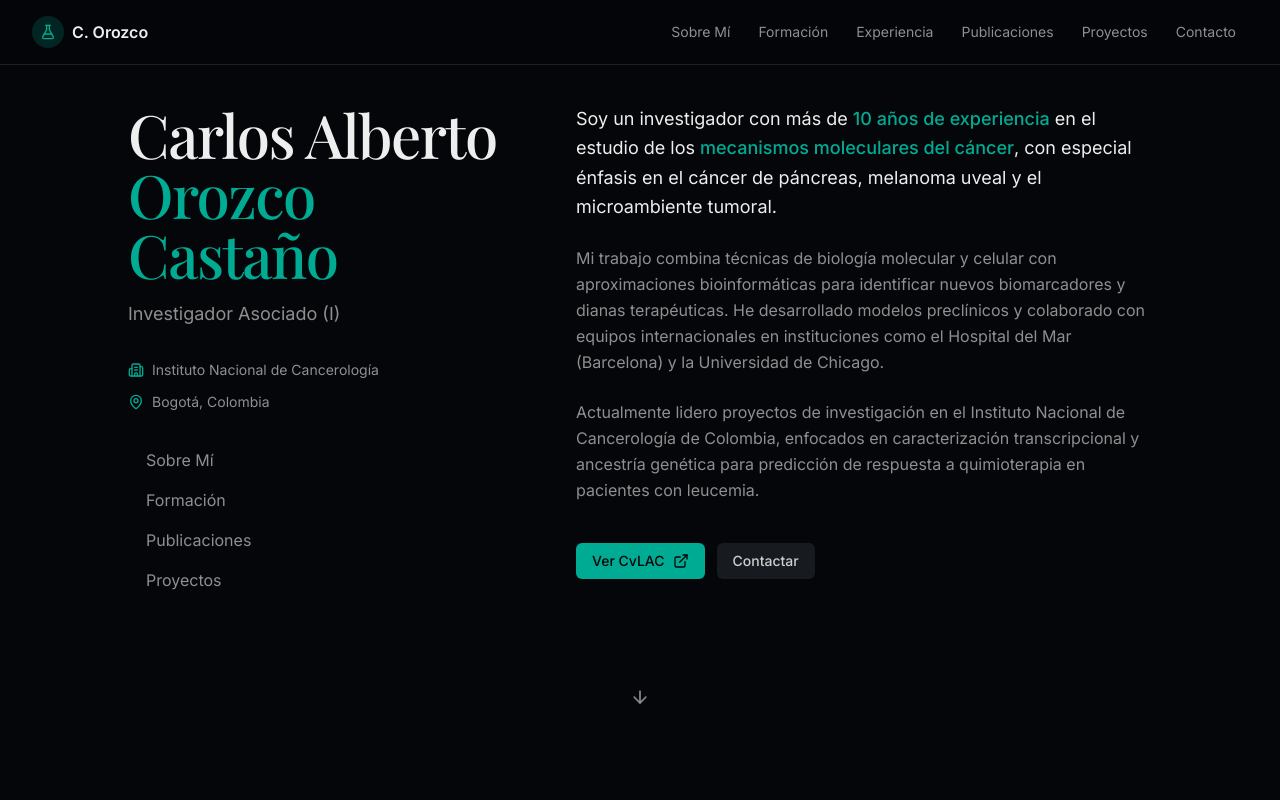
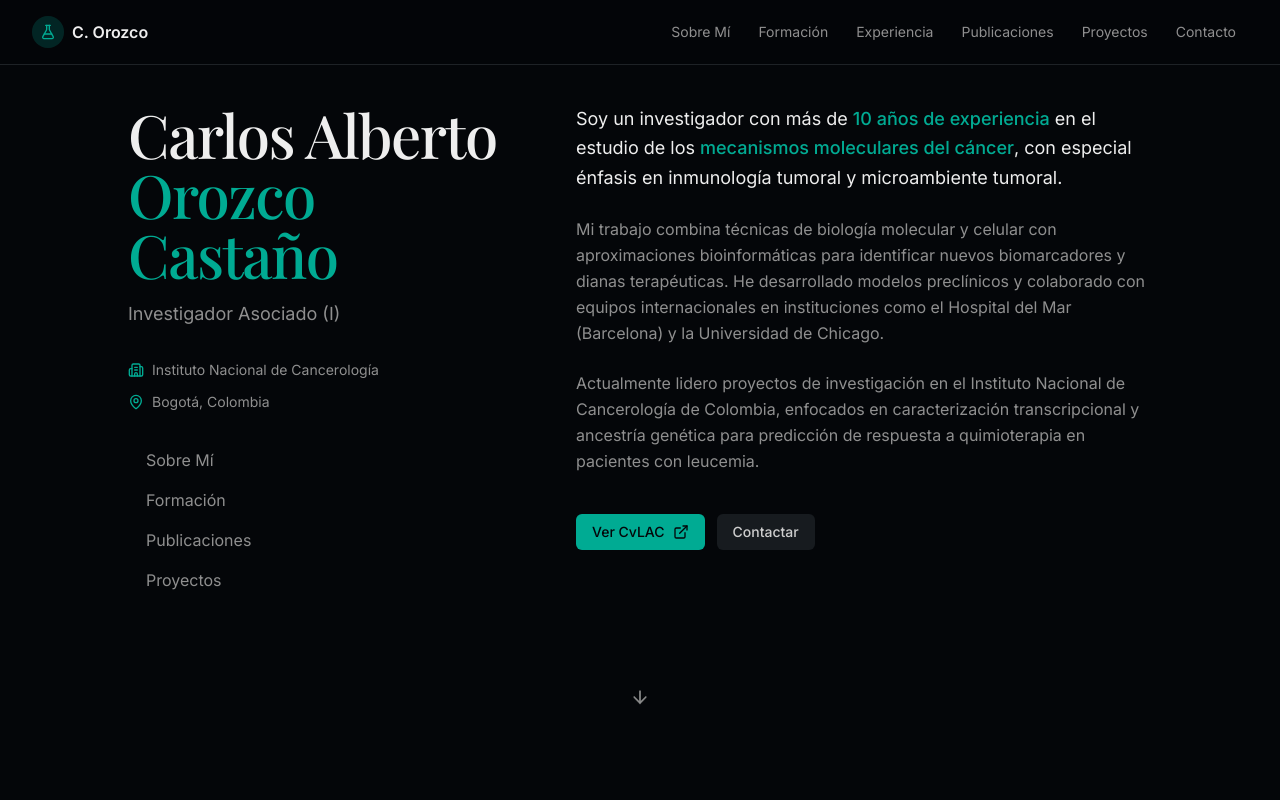
Before and after one commit to carorocas/v0-scientific-profile-page, a Next.js app: page / in a window 1280 px wide. Shown: the top 800 px of the page. Built offline with nearby package versions, Linux system fonts and the light colour scheme; a web font is replaced by a local one.

Commit message:
feat: update research focus in hero section to immunology and tumor microenvironment

```diff
--- a/components/hero-section.tsx
+++ b/components/hero-section.tsx
@@ -62,7 +62,7 @@ export function HeroSection() {
             <p className="text-lg leading-relaxed text-foreground">
               Soy un investigador con más de <span className="text-primary font-medium">10 años de experiencia</span> en el
               estudio de los <span className="text-primary font-medium">mecanismos moleculares del cáncer</span>, con especial
-              énfasis en el cáncer de páncreas, melanoma uveal y el microambiente tumoral.
+              énfasis en inmunología tumoral y microambiente tumoral.
             </p>
 
             <p className="text-muted-foreground leading-relaxed">
```
